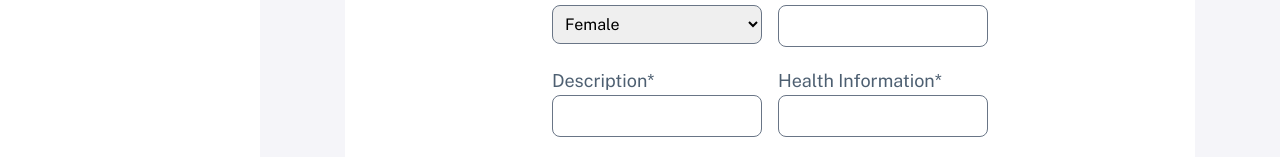
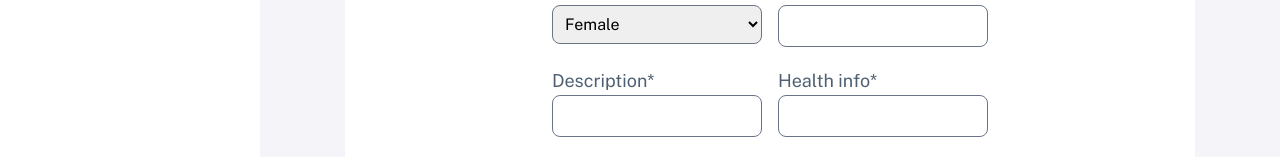
Before and after one commit to priyarathore20/pets-care, a Next.js app: page /add-a-pet in a window 1280 px wide. Shown: the part 439-596 px from the top of the page. Built offline with nearby package versions, Linux system fonts and the light colour scheme.

Commit message:
code refactoring

```diff
--- a/app/add-a-pet/page.js
+++ b/app/add-a-pet/page.js
@@ -220,7 +220,7 @@ const AddPet = () => {
               <div>
                 <Input
                   error={errors?.healthInformation}
-                  label={'Health Information*'}
+                  label={'Health info*'}
                   type="text"
                   className="input"
                   value={healthInformation}
```
